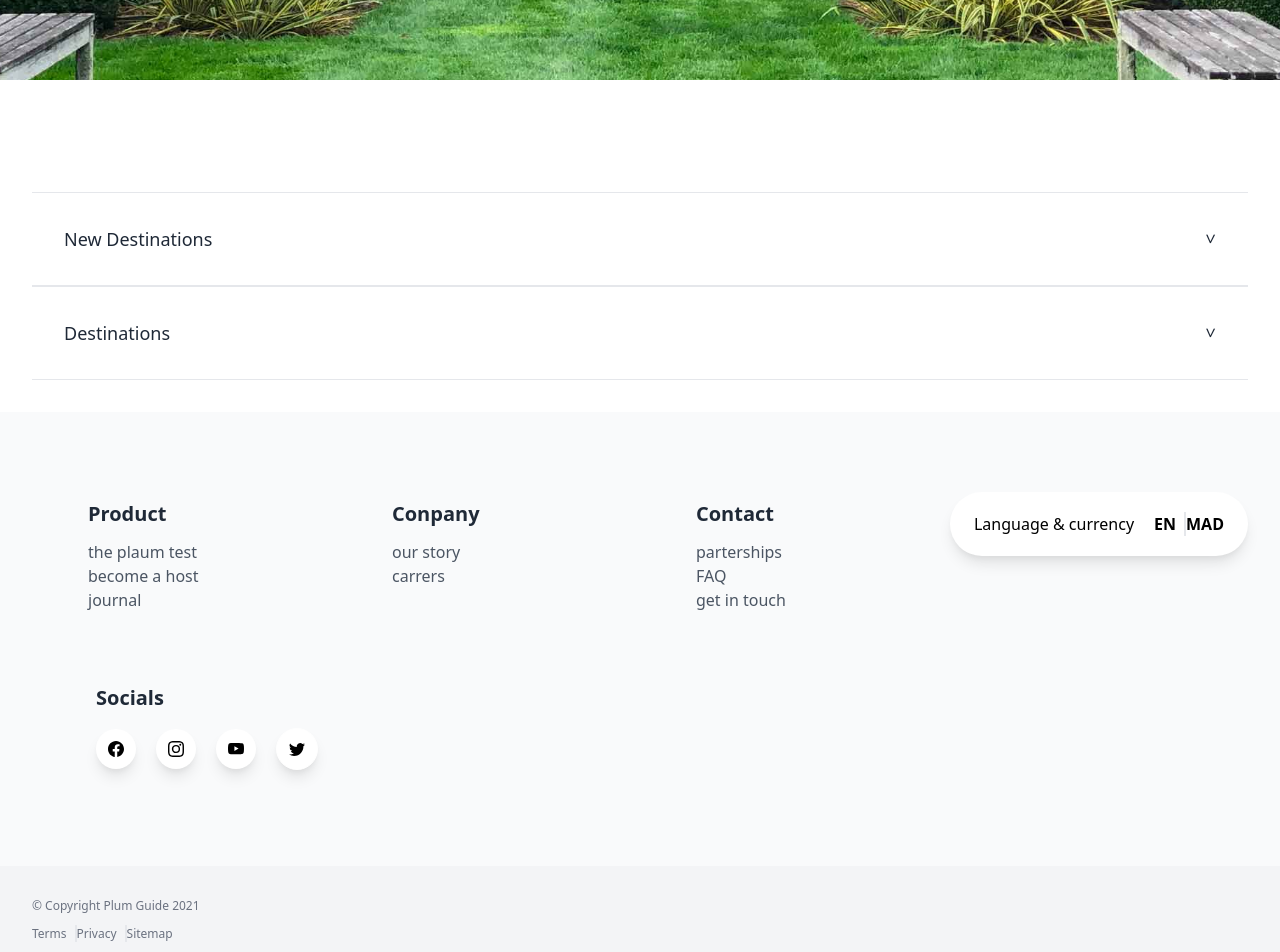
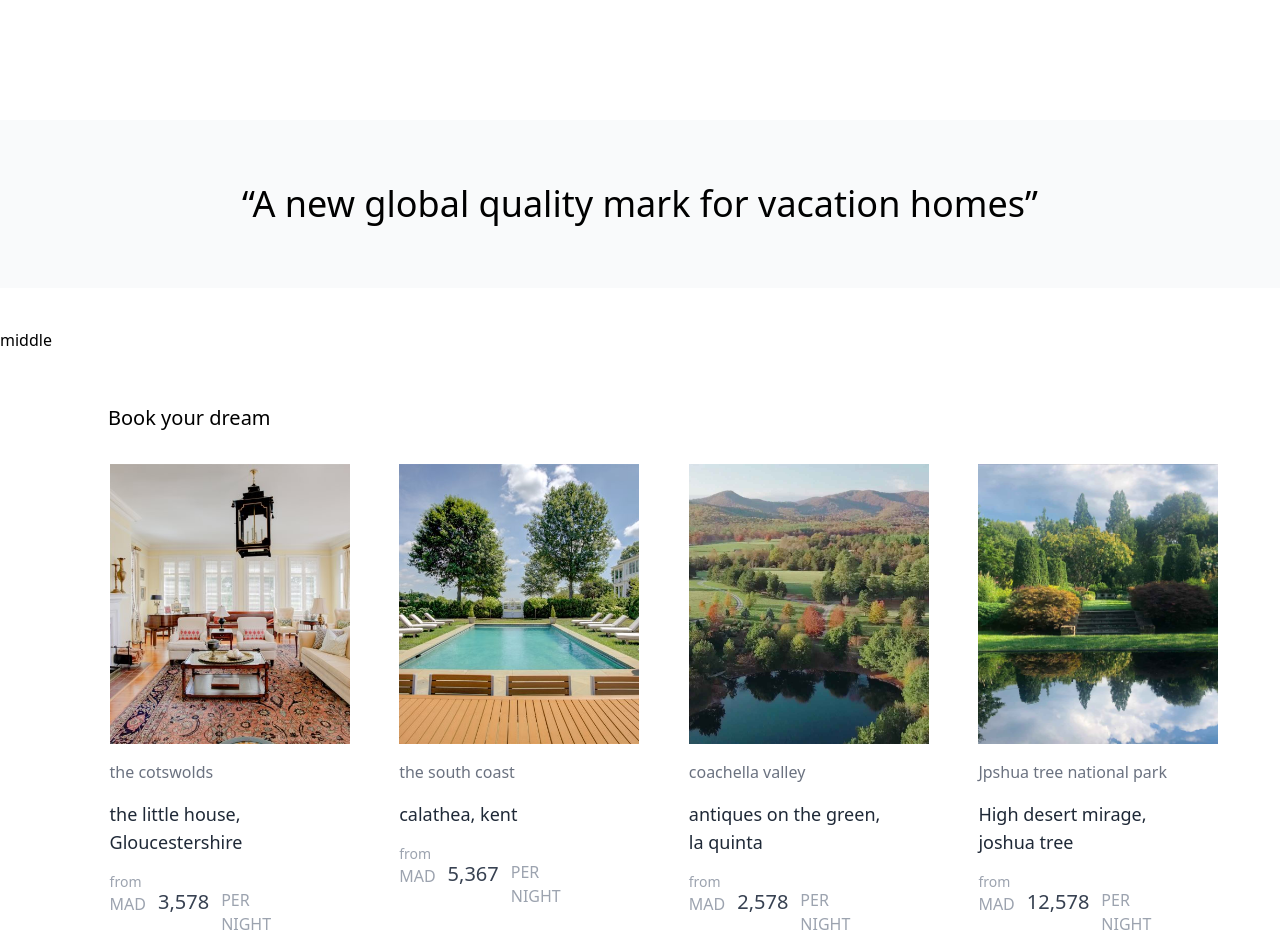
Before and after one commit to onceLearner/plumg, a Next.js app: page / in a window 1280 px wide. Shown: the part 720-1672 px from the top of the page. Built offline with nearby package versions, Linux system fonts and the light colour scheme.

Commit message:
new commit

```diff
--- /dev/null
+++ b/components/Card.js
@@ -0,0 +1,35 @@
+import React, { useState } from 'react'
+import Image from "next/image"
+
+const Card = ({ data }) => {
+
+    const [isHover, setIsHover] = useState(false)
+
+    return (
+        <div className="flex flex-col  space-y-4 w-48   " style={{ height: "70vh" }}>
+            <div className={` relative w-60 transition-all duration-500 ease-in  bg-gray-400  cursor-pointer `} style={{ height: isHover ? '33vh' : ' 35vh' }}>
+                {isHover &&
+                    <div className="absolute top-0  transition-opacity duration-300 ease-linear  right-0 left-0 bottom-0 bg-gray-900 z-10 opacity-0  hover:opacity-30  "></div>}
+                <Image onMouseOut={() => setIsHover(!isHover)} src={data.imgUrl} layout="fill" objectFit="cover" onMouseOverCapture={() => setIsHover(true)} className=" transform transition-transform duration-500 ease-in hover:scale-110" />
+            </div>
+
+            <span className="text-gray-500 font-light "> {data.place} </span>
+
+            <h3 className="text-lg text-gray-800 font-light">{data.title}</h3>
+
+            <div className="flex  space-x-3  py-4">
+                <div className=" flex flex-col  transform -translate-y-4 ">
+                    <span className="text-gray-400 font-thin text-sm  ">from</span>
+                    <span className="text-gray-400 font-thin  uppercase  ">mad</span>
+                </div>
+                <span className="text-gray-700 font-thin text-xl    ">{data.price}</span>
+                <span className="text-gray-400 font-thin  uppercase  ">per night</span>
+
+            </div>
+
+
+        </div>
+    )
+}
+
+export default Card
--- /dev/null
+++ b/components/Header.js
@@ -0,0 +1,22 @@
+import React from 'react'
+import Image from "next/image"
+
+const Header = () => {
+    return (
+        <div className="w-full h-screen" >
+
+            <div className="relative w-full " style={{ height: "80vh" }}>
+                <Image src="/Carousel2.jpg" layout="fill" className={`transform  hover:scale-105 ransition-transform duration-700 ease-in`} objectFit="cover" />
+                <div className="absolute top-0  transition-opacity duration-300 ease-linear  right-0 left-0 bottom-0 bg-gradient-to-br from-black to-transparent z-10 opacity-40    "></div>}
+            </div>
+
+            <div className=" relative top-3/4   z-20 hidden   p-8       w-full   h-32      bg-white rounded-xl  shadow-lg  md:p-16  flex flex-col   justify-evenly" >
+
+            </div>
+
+
+        </div>
+    )
+}
+
+export default Header
--- /dev/null
+++ b/components/LowerCards.js
@@ -0,0 +1,23 @@
+import React from 'react'
+import { DataLowerCard } from '../data/DataLowerCards'
+import Card from './Card'
+
+const LowerCards = () => {
+    return (
+        <div className="mt-10  p-3 md:8  flex flex-col space-y-8">
+            <h2 className="text-xl   md:ml-24 ml-6 font-medium">Book your dream </h2>
+            <div className=" flex  flex-wrap   justify-evenly">
+                {
+                    DataLowerCard.map(crdData => (
+                        <Card data={crdData} />
+                    ))
+                }
+
+
+
+            </div>
+        </div>
+    )
+}
+
+export default LowerCards
--- /dev/null
+++ b/components/MiddleShow.js
@@ -0,0 +1,12 @@
+import React from 'react'
+
+const MiddleShow = () => {
+    return (
+        <div>
+            middle
+
+        </div>
+    )
+}
+
+export default MiddleShow
--- /dev/null
+++ b/components/Quote.js
@@ -0,0 +1,16 @@
+import React from 'react'
+
+const Quote = () => {
+    return (
+        <div className="bg-gray-50 flex justify-center items-center md:p-16 p-10 text-4xl  font-thin my-10 text-center  ">
+            <h2>
+                “A new global quality mark
+
+                for vacation homes”
+            </h2>
+
+        </div>
+    )
+}
+
+export default Quote
--- /dev/null
+++ b/data/DataLowerCards.js
@@ -0,0 +1,32 @@
+
+export const DataLowerCard = [
+    {
+        id: 1,
+        place: "the cotswolds",
+        title: "the little house, Gloucestershire",
+        imgUrl: "/15.jpg",
+        price: "3,578"
+    },
+    {
+        id: 2,
+        place: "the south coast",
+        title: " calathea, kent",
+        imgUrl: "/7.jpg",
+        price: "5,367"
+    }
+    ,
+    {
+        id: 3,
+        place: "coachella valley",
+        title: "antiques on the green, la quinta",
+        imgUrl: "/still.jpg",
+        price: "2,578"
+    },
+    {
+        id: 4,
+        place: "Jpshua tree national park",
+        title: "High desert mirage, joshua tree",
+        imgUrl: "/Pond.jpg",
+        price: "12,578"
+    }
+]
--- a/pages/index.js
+++ b/pages/index.js
@@ -1,7 +1,11 @@
 import Head from 'next/head'
 import Destinations from '../components/destinations'
 import Footer from '../components/Footer'
+import Header from '../components/Header'
 import LangCurrency from '../components/LangCurrency'
+import LowerCards from '../components/LowerCards'
+import MiddleShow from '../components/MiddleShow'
+import Quote from '../components/Quote'
 import UpperFooterImage from '../components/UpperFooterImage'
 import styles from '../styles/Home.module.css'
 
@@ -14,10 +18,18 @@ export default function Home() {
       </Head>
 
       <main className={styles.main}>
+        <Header />
 
+        <Quote />
 
+        <MiddleShow />
 
-        <UpperFooterImage />
+        <LowerCards />
+
+        <div className="relative">
+
+          <UpperFooterImage />
+        </div>
 
         <Destinations />
 
```
Also changed, not shown: public/Carousel2.jpg (added).
